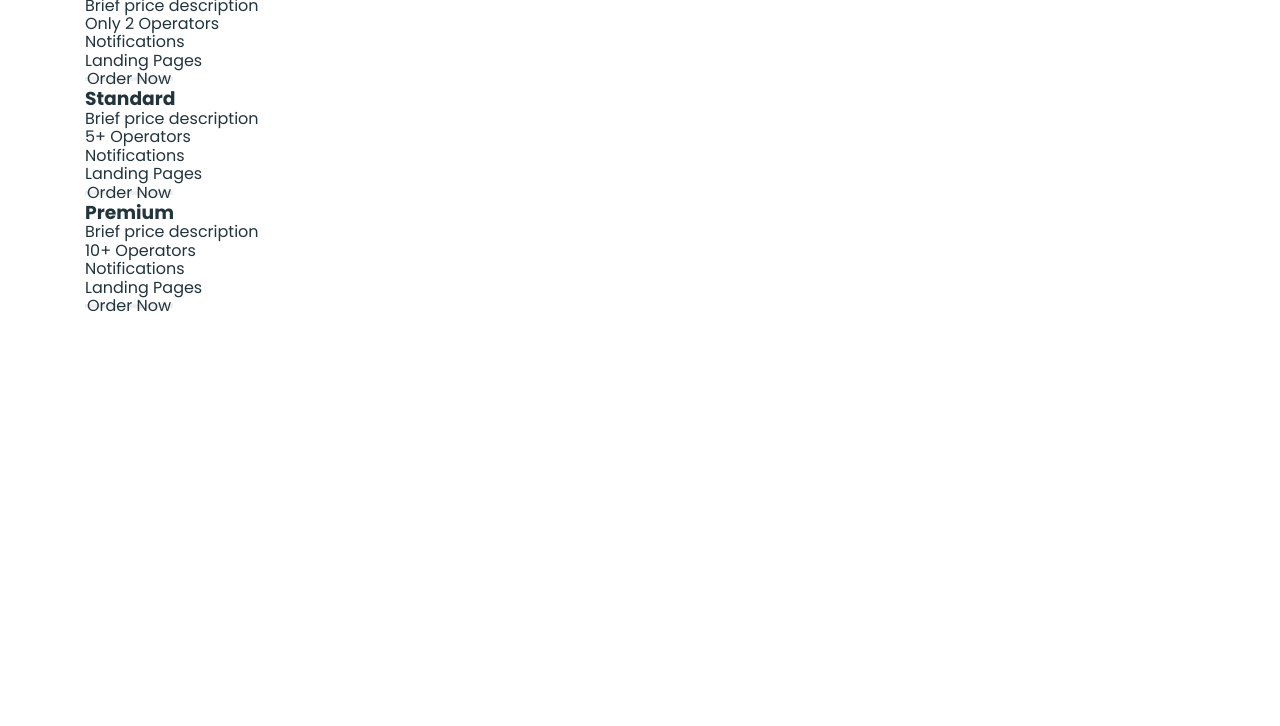
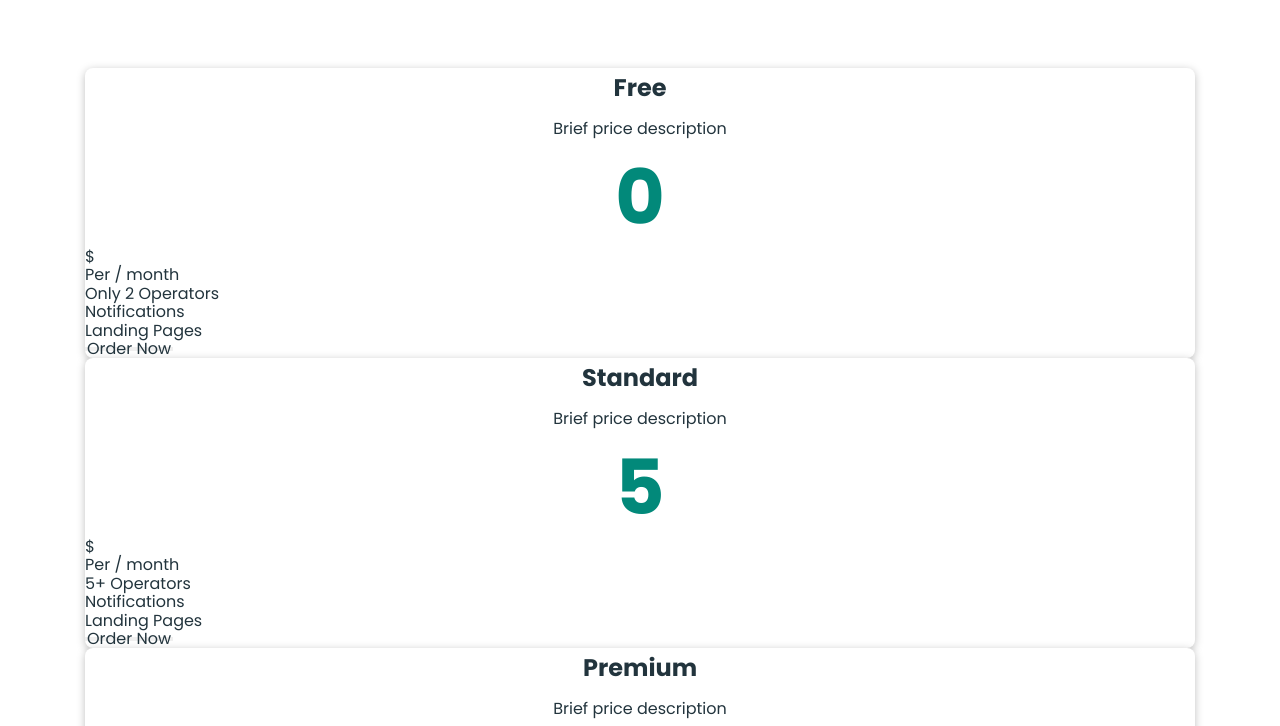
Before and after one commit to Hellwood1/business-promotion-team-project, a website built with Vite: page src/index.html in a window 1280 px wide. Shown: the part 71-797 px from the top of the page. Built offline with nearby package versions, Linux system fonts and the light colour scheme; a web font is replaced by a local one.

Commit message:
upd price-html and add some styles

```diff
--- a/src/css/layout/price-section.css
+++ b/src/css/layout/price-section.css
@@ -0,0 +1,43 @@
+@media screen and (min-width: 412px) {
+  .price-section-title {
+    color: #22343d;
+    font-size: 34px;
+    font-weight: 700;
+    text-align: center;
+    margin-bottom: 8px;
+  }
+
+  .price-section-text {
+    text-align: center;
+    margin-bottom: 74px;
+  }
+
+  .price-section-item {
+    border-radius: 8px;
+    background: #fff;
+    box-shadow: 0px 2px 8px 0px rgba(0, 0, 0, 0.25);
+  }
+
+  .price-list-title {
+    font-size: 24px;
+    font-weight: 700;
+    line-height: 1.7em;
+    text-align: center;
+  }
+
+  .price-list-text {
+    font-size: 16px;
+    font-weight: 400;
+    line-height: 2.5em;
+    text-align: center;
+  }
+
+  .price-item-number {
+    color: #02897a;
+    text-align: center;
+    font-size: 76px;
+    font-weight: 700;
+    line-height: 1.3em;
+    letter-spacing: 0.002;
+  }
+}
--- a/src/partials/price-section.html
+++ b/src/partials/price-section.html
@@ -4,58 +4,76 @@
     <h2 class="price-section-title">Price Table</h2>
     <p class="price-section-text">We offer competitive price</p>
     <ul class="price-section-list">
-      <li>
-        <h3>Free</h3>
-        <p>Brief price description</p>
-        <div class=""></div>
-        <div class="">
+      <li class="price-section-item">
+        <h3 class="price-list-title">Free</h3>
+        <p class="price-list-text">Brief price description</p>
+        <div class="price-wrap">
+          <ul>
+            <li class="price-item-number">0</li>
+            <li class="price-item-currency">$</li>
+            <li class="price-item-month">Per / month</li>
+          </ul>
+        </div>
+        <div class="price-list-wrap">
           <ul>
             <li>
-              <p>Only 2 Operators</p>
+              <p class="list-text">Only 2 Operators</p>
             </li>
             <li>
-              <p>Notifications</p>
+              <p class="list-text">Notifications</p>
             </li>
             <li>
-              <p>Landing Pages</p>
+              <p class="list-text">Landing Pages</p>
             </li>
           </ul>
         </div>
         <button class="price-section-btn" type="button">Order Now</button>
       </li>
-      <li>
-        <h3>Standard</h3>
-        <p>Brief price description</p>
-        <div class=""></div>
-        <div class="">
+      <li class="price-section-item">
+        <h3 class="price-list-title">Standard</h3>
+        <p class="price-list-text">Brief price description</p>
+        <div class="price-wrap">
+          <ul>
+            <li class="price-item-number">5</li>
+            <li class="price-item-currency">$</li>
+            <li class="price-item-month">Per / month</li>
+          </ul>
+        </div>
+        <div class="price-list-wrap">
           <ul>
             <li>
-              <p>5+ Operators</p>
+              <p class="list-text">5+ Operators</p>
             </li>
             <li>
-              <p>Notifications</p>
+              <p class="list-text">Notifications</p>
             </li>
             <li>
-              <p>Landing Pages</p>
+              <p class="list-text">Landing Pages</p>
             </li>
           </ul>
         </div>
         <button class="price-section-btn" type="button">Order Now</button>
       </li>
-      <li>
-        <h3>Premium</h3>
-        <p>Brief price description</p>
-        <div class=""></div>
-        <div class="">
+      <li class="price-section-item">
+        <h3 class="price-list-title">Premium</h3>
+        <p class="price-list-text">Brief price description</p>
+        <div class="price-wrap">
+          <ul>
+            <li class="price-item-number">10</li>
+            <li class="price-item-currency">$</li>
+            <li class="price-item-month">Per / month</li>
+          </ul>
+        </div>
+        <div class="price-list-wrap">
           <ul>
             <li>
-              <p>10+ Operators</p>
+              <p class="list-text">10+ Operators</p>
             </li>
             <li>
-              <p>Notifications</p>
+              <p class="list-text">Notifications</p>
             </li>
             <li>
-              <p>Landing Pages</p>
+              <p class="list-text">Landing Pages</p>
             </li>
           </ul>
         </div>
```
